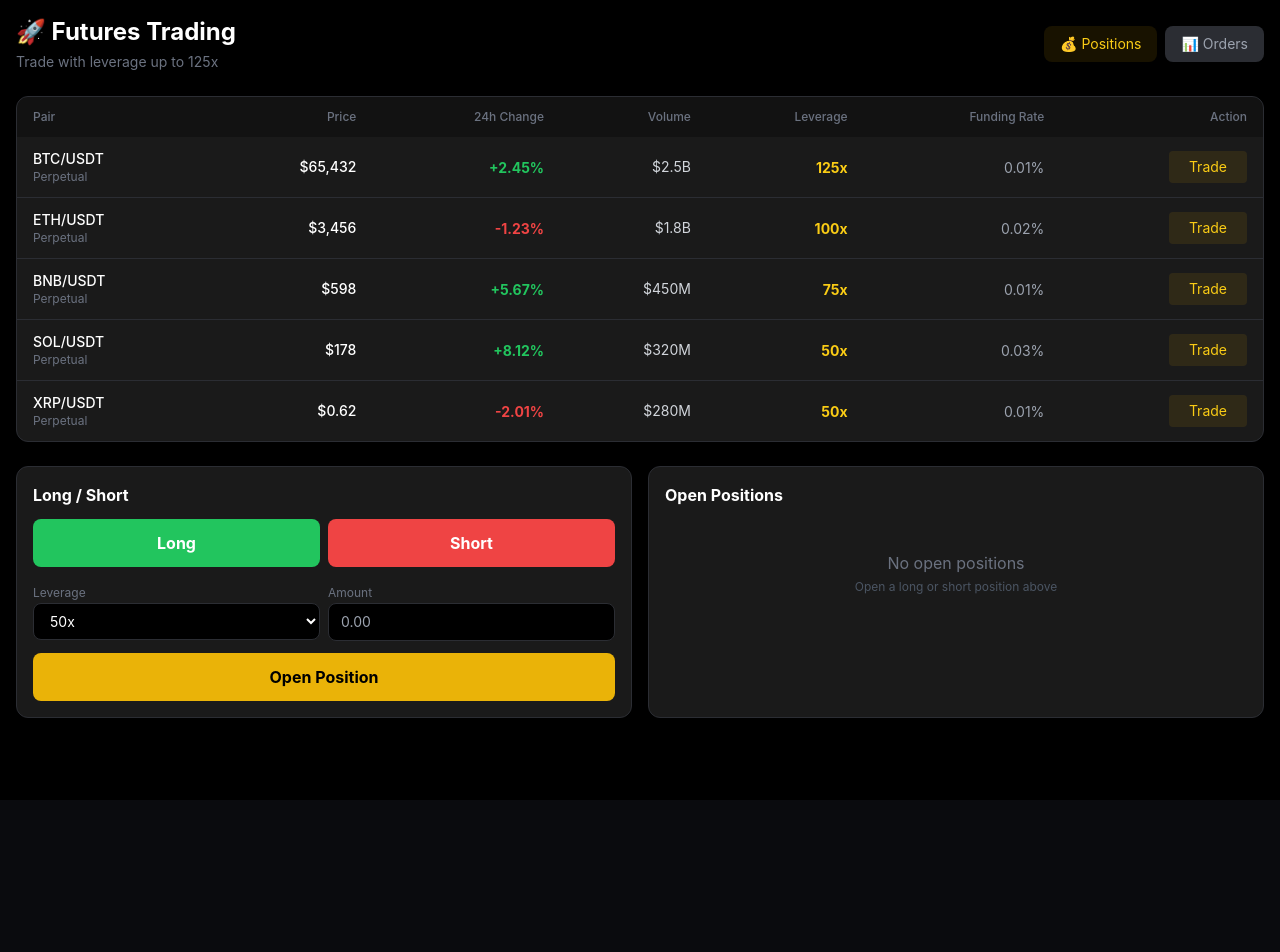
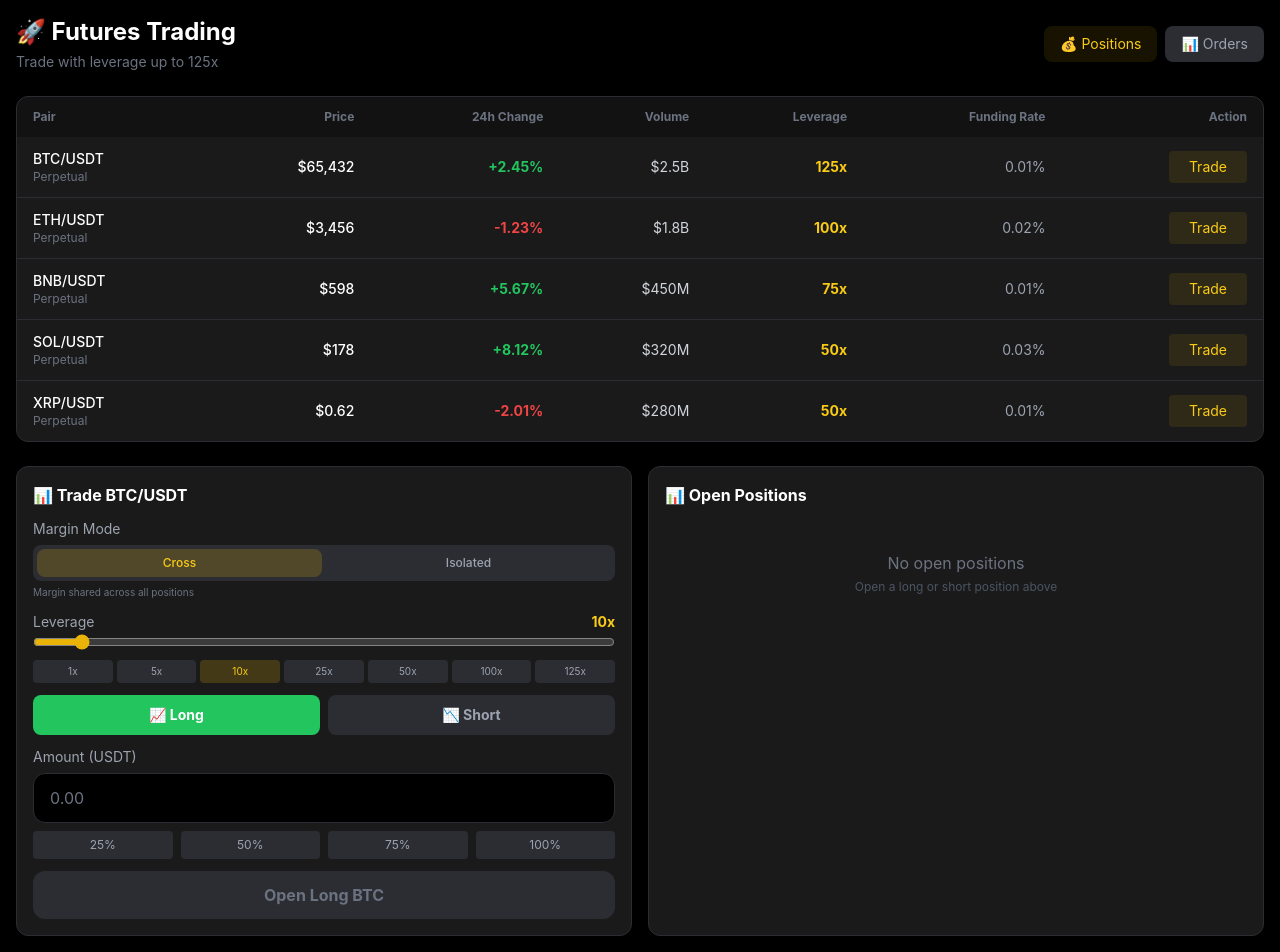
Before and after one commit to Cashipro/cashipro, a Next.js app in the folder apps/web/: page /futures in a window 1280 px wide. Before the commit the page ends 800 px from the top, so only its background shows below. Built offline with nearby package versions, Linux system fonts and the light colour scheme.

Commit message:
Enhance FuturesPage with margin and position controls

```diff
--- a/apps/web/src/app/futures/page.tsx
+++ b/apps/web/src/app/futures/page.tsx
@@ -13,6 +13,10 @@ const futuresPairs = [
 
 export default function FuturesPage() {
   const [selectedPair, setSelectedPair] = useState("BTC/USDT");
+  const [marginMode, setMarginMode] = useState<"cross" | "isolated">("cross");
+  const [positionSide, setPositionSide] = useState<"long" | "short">("long");
+  const [leverage, setLeverage] = useState(10);
+  const [amount, setAmount] = useState("");
 
   return (
     <div className="min-h-screen bg-black p-4">
@@ -33,101 +37,200 @@ export default function FuturesPage() {
           </div>
         </div>
 
-        {/* Futures Pairs */}
+        {/* Futures Pairs Table */}
         <div className="bg-[#1a1a1a] rounded-xl border border-[#2b2d33] overflow-hidden">
           <div className="overflow-x-auto">
             <table className="w-full">
               <thead className="bg-black/30">
                 <tr>
-                  <th className="px-4 py-3 text-left text-xs text-gray-500 font-medium">Pair</th>
-                  <th className="px-4 py-3 text-right text-xs text-gray-500 font-medium">Price</th>
-                  <th className="px-4 py-3 text-right text-xs text-gray-500 font-medium">24h Change</th>
-                  <th className="px-4 py-3 text-right text-xs text-gray-500 font-medium">Volume</th>
-                  <th className="px-4 py-3 text-right text-xs text-gray-500 font-medium">Leverage</th>
-                  <th className="px-4 py-3 text-right text-xs text-gray-500 font-medium">Funding Rate</th>
-                  <th className="px-4 py-3 text-right text-xs text-gray-500 font-medium">Action</th>
+                  <th className="px-4 py-3 text-left text-xs text-gray-500">Pair</th>
+                  <th className="px-4 py-3 text-right text-xs text-gray-500">Price</th>
+                  <th className="px-4 py-3 text-right text-xs text-gray-500">24h Change</th>
+                  <th className="px-4 py-3 text-right text-xs text-gray-500">Volume</th>
+                  <th className="px-4 py-3 text-right text-xs text-gray-500">Leverage</th>
+                  <th className="px-4 py-3 text-right text-xs text-gray-500">Funding Rate</th>
+                  <th className="px-4 py-3 text-right text-xs text-gray-500">Action</th>
                 </tr>
               </thead>
               <tbody className="divide-y divide-[#2b2d33]">
-                {futuresPairs.map((f) => {
-                  const isPositive = f.change >= 0;
-                  return (
+                {futuresPairs.map((f) => (
                   <tr key={f.symbol} className="hover:bg-[#2b2d33]/50 transition-colors">
                     <td className="px-4 py-3">
-                        <div>
                       <p className="text-white font-medium text-sm">{f.symbol}</p>
                       <p className="text-xs text-gray-500">Perpetual</p>
-                        </div>
                     </td>
-                      <td className="px-4 py-3 text-right text-white text-sm font-medium">
-                        ${f.price.toLocaleString()}
+                    <td className="px-4 py-3 text-right text-white text-sm font-medium">${f.price.toLocaleString()}</td>
+                    <td className={`px-4 py-3 text-right text-sm font-bold ${f.change >= 0 ? "text-green-500" : "text-red-500"}`}>
+                      {f.change >= 0 ? "+" : ""}{f.change}%
                     </td>
+                    <td className="px-4 py-3 text-right text-gray-300 text-sm">${f.volume}</td>
+                    <td className="px-4 py-3 text-right text-yellow-400 text-sm font-bold">{f.leverage}</td>
+                    <td className="px-4 py-3 text-right text-gray-400 text-sm">{f.funding}</td>
                     <td className="px-4 py-3 text-right">
-                        <span className={`text-sm font-bold ${isPositive ? "text-green-500" : "text-red-500"}`}>
-                          {isPositive ? "+" : ""}{f.change}%
-                        </span>
-                      </td>
-                      <td className="px-4 py-3 text-right text-gray-300 text-sm">
-                        ${f.volume}
-                      </td>
-                      <td className="px-4 py-3 text-right">
-                        <span className="text-sm text-yellow-400 font-bold">{f.leverage}</span>
-                      </td>
-                      <td className="px-4 py-3 text-right">
-                        <span className="text-sm text-gray-400">{f.funding}</span>
-                      </td>
-                      <td className="px-4 py-3 text-right">
-                        <Link href={`/futures/${f.symbol.replace("/", "")}`}>
-                          <button className="px-5 py-1.5 bg-yellow-500/10 text-yellow-400 text-sm rounded hover:bg-yellow-500/20 transition">
+                      <button
+                        onClick={() => setSelectedPair(f.symbol)}
+                        className="px-5 py-1.5 bg-yellow-500/10 text-yellow-400 text-sm rounded hover:bg-yellow-500/20 transition"
+                      >
                         Trade
                       </button>
-                        </Link>
                     </td>
                   </tr>
-                  );
-                })}
+                ))}
               </tbody>
             </table>
           </div>
         </div>
 
-        {/* Quick Trade */}
+        {/* Trade Form with Cross/Isolated */}
         <div className="grid grid-cols-1 md:grid-cols-2 gap-4">
           <div className="bg-[#1a1a1a] rounded-xl border border-[#2b2d33] p-4">
-            <h3 className="text-white font-bold mb-3">Long / Short</h3>
-            <div className="flex gap-2">
-              <button className="flex-1 py-3 bg-green-500 text-white font-bold rounded-lg hover:bg-green-600 transition">
-                Long
+            <h3 className="text-white font-bold mb-3">📊 Trade {selectedPair}</h3>
+
+            {/* 🔥 CROSS / ISOLATED MARGIN TOGGLE */}
+            <div className="mb-3">
+              <label className="text-sm text-gray-400 block mb-1.5">Margin Mode</label>
+              <div className="flex gap-1 bg-[#2b2d33] rounded-lg p-1">
+                <button
+                  onClick={() => setMarginMode("cross")}
+                  className={`flex-1 py-1.5 rounded-lg text-xs font-medium transition ${
+                    marginMode === "cross"
+                      ? "bg-yellow-500/20 text-yellow-400"
+                      : "text-gray-400 hover:text-white"
+                  }`}
+                >
+                  Cross
                 </button>
-              <button className="flex-1 py-3 bg-red-500 text-white font-bold rounded-lg hover:bg-red-600 transition">
-                Short
+                <button
+                  onClick={() => setMarginMode("isolated")}
+                  className={`flex-1 py-1.5 rounded-lg text-xs font-medium transition ${
+                    marginMode === "isolated"
+                      ? "bg-yellow-500/20 text-yellow-400"
+                      : "text-gray-400 hover:text-white"
+                  }`}
+                >
+                  Isolated
                 </button>
               </div>
-            <div className="mt-3 grid grid-cols-2 gap-2">
-              <div>
-                <label className="text-xs text-gray-500">Leverage</label>
-                <select className="w-full bg-black border border-[#2b2d33] rounded-lg px-3 py-2 text-white text-sm focus:outline-none focus:border-yellow-400">
-                  <option>1x</option>
-                  <option>2x</option>
-                  <option>5x</option>
-                  <option>10x</option>
-                  <option>25x</option>
-                  <option selected>50x</option>
-                  <option>100x</option>
-                  <option>125x</option>
-                </select>
+              <p className="text-[10px] text-gray-500 mt-1">
+                {marginMode === "cross" ? "Margin shared across all positions" : "Margin isolated to this position"}
+              </p>
             </div>
-              <div>
-                <label className="text-xs text-gray-500">Amount</label>
-                <input type="number" placeholder="0.00" className="w-full bg-black border border-[#2b2d33] rounded-lg px-3 py-2 text-white text-sm focus:outline-none focus:border-yellow-400" />
+
+            {/* Leverage */}
+            <div className="mb-3">
+              <div className="flex justify-between text-sm">
+                <span className="text-gray-400">Leverage</span>
+                <span className="text-yellow-400 font-bold">{leverage}x</span>
+              </div>
+              <input
+                type="range"
+                min="1"
+                max="125"
+                value={leverage}
+                onChange={(e) => setLeverage(parseInt(e.target.value))}
+                className="w-full accent-yellow-500"
+              />
+              <div className="flex gap-1 mt-1">
+                {[1, 5, 10, 25, 50, 100, 125].map((l) => (
+                  <button
+                    key={l}
+                    onClick={() => setLeverage(l)}
+                    className={`flex-1 py-1 text-[10px] rounded transition ${
+                      leverage === l ? "bg-yellow-500/20 text-yellow-400" : "bg-[#2b2d33] text-gray-400 hover:text-white"
+                    }`}
+                  >
+                    {l}x
+                  </button>
+                ))}
               </div>
             </div>
-            <button className="w-full mt-3 py-3 bg-yellow-500 text-black font-bold rounded-lg hover:bg-yellow-400 transition">
-              Open Position
+
+            {/* Long/Short */}
+            <div className="flex gap-2 mb-3">
+              <button
+                onClick={() => setPositionSide("long")}
+                className={`flex-1 py-2.5 rounded-lg text-sm font-bold transition ${
+                  positionSide === "long" ? "bg-green-500 text-white" : "bg-[#2b2d33] text-gray-400"
+                }`}
+              >
+                📈 Long
+              </button>
+              <button
+                onClick={() => setPositionSide("short")}
+                className={`flex-1 py-2.5 rounded-lg text-sm font-bold transition ${
+                  positionSide === "short" ? "bg-red-500 text-white" : "bg-[#2b2d33] text-gray-400"
+                }`}
+              >
+                📉 Short
               </button>
             </div>
+
+            {/* Amount */}
+            <div className="mb-3">
+              <label className="text-sm text-gray-400 block mb-1.5">Amount (USDT)</label>
+              <input
+                type="number"
+                value={amount}
+                onChange={(e) => setAmount(e.target.value)}
+                placeholder="0.00"
+                className="w-full bg-black border border-[#2b2d33] rounded-xl px-4 py-3 text-white placeholder-gray-500 focus:outline-none focus:border-yellow-400 transition"
+              />
+              <div className="flex gap-2 mt-2">
+                {[25, 50, 75, 100].map((p) => (
+                  <button
+                    key={p}
+                    onClick={() => setAmount((100 * p / 100).toString())}
+                    className="flex-1 py-1.5 bg-[#2b2d33] text-gray-400 text-xs rounded hover:bg-[#3b3d43] transition"
+                  >
+                    {p}%
+                  </button>
+                ))}
+              </div>
+            </div>
+
+            {/* Position Preview */}
+            {amount && (
+              <div className="bg-black/50 rounded-lg p-3 text-sm space-y-1 mb-3">
+                <div className="flex justify-between">
+                  <span className="text-gray-500">Entry Price</span>
+                  <span className="text-white">${futuresPairs.find(f => f.symbol === selectedPair)?.price}</span>
+                </div>
+                <div className="flex justify-between">
+                  <span className="text-gray-500">Position Size</span>
+                  <span className="text-white">{(parseFloat(amount) * leverage).toFixed(2)} USDT</span>
+                </div>
+                <div className="flex justify-between">
+                  <span className="text-gray-500">Margin Mode</span>
+                  <span className={`font-bold ${marginMode === "cross" ? "text-yellow-400" : "text-blue-400"}`}>
+                    {marginMode.charAt(0).toUpperCase() + marginMode.slice(1)}
+                  </span>
+                </div>
+                <div className="flex justify-between">
+                  <span className="text-gray-500">Liquidation Price</span>
+                  <span className="text-red-500">
+                    ${(futuresPairs.find(f => f.symbol === selectedPair)?.price || 0) * (positionSide === "long" ? 0.92 : 1.08)}
+                  </span>
+                </div>
+              </div>
+            )}
+
+            <button
+              disabled={!amount}
+              className={`w-full py-3 rounded-xl font-bold transition ${
+                amount
+                  ? positionSide === "long"
+                    ? "bg-green-500 hover:bg-green-600 text-white"
+                    : "bg-red-500 hover:bg-red-600 text-white"
+                  : "bg-[#2b2d33] text-gray-500 cursor-not-allowed"
+              }`}
+            >
+              {positionSide === "long" ? "Open Long" : "Open Short"} {selectedPair.split("/")[0]}
+            </button>
+          </div>
+
+          {/* Open Positions */}
           <div className="bg-[#1a1a1a] rounded-xl border border-[#2b2d33] p-4">
-            <h3 className="text-white font-bold mb-3">Open Positions</h3>
+            <h3 className="text-white font-bold mb-3">📊 Open Positions</h3>
             <div className="text-center py-8">
               <p className="text-gray-500">No open positions</p>
               <p className="text-xs text-gray-600 mt-1">Open a long or short position above</p>
```
Lines whose indentation alone changed are shown as unchanged.
